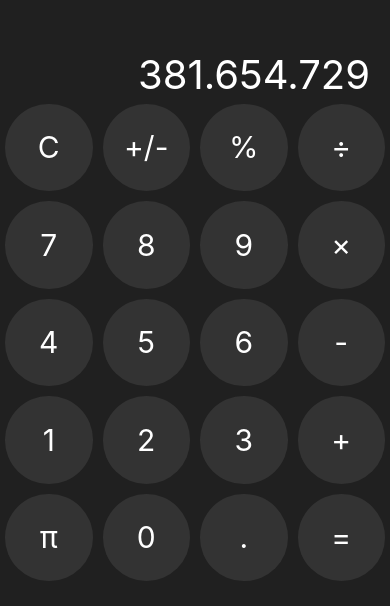
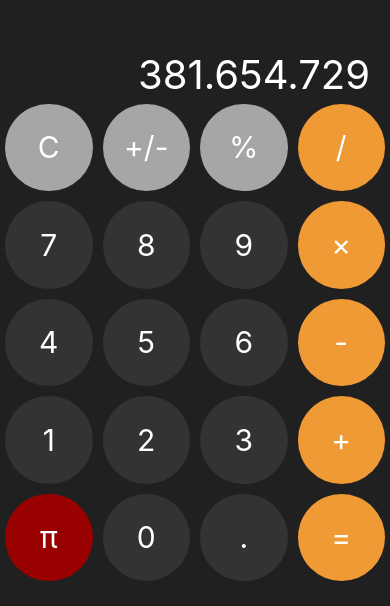
Before and after one commit to JarneAdam/Cross-Platform_Development_Exercise_Les_5_Calculator, a React Native app: screen / in a window 390 px wide. Shown: the part 238-844 px from the top of the page. Built offline with nearby package versions, Linux system fonts and the light colour scheme.

Commit message:
Added theme's to the buttons

```diff
--- a/App.js
+++ b/App.js
@@ -10,34 +10,34 @@ export default function App() {
       <Display />
       <View style={styles.buttonContainer}>
         <View style={styles.row}>
-          <Button value="C" />
-          <Button value="+/-" />
-          <Button value="%" />
-          <Button value="÷" />
+          <Button value="C" thema="alternative" />
+          <Button value="+/-" thema="alternative" />
+          <Button value="%" thema="alternative" />
+          <Button value="/" thema="accent" />
         </View>
         <View style={styles.row}>
           <Button value="7" />
           <Button value="8" />
           <Button value="9" />
-          <Button value="×" />
+          <Button value="×" thema="accent" />
         </View>
         <View style={styles.row}>
           <Button value="4" />
           <Button value="5" />
           <Button value="6" />
-          <Button value="-" />
+          <Button value="-" thema="accent" />
         </View>
         <View style={styles.row}>
           <Button value="1" />
           <Button value="2" />
           <Button value="3" />
-          <Button value="+" />
+          <Button value="+" thema="accent" />
         </View>
         <View style={styles.row}>
-          <Button value="π" />
+          <Button value="π" thema="super" />
           <Button value="0" />
           <Button value="." />
-          <Button value="=" />
+          <Button value="=" thema="accent" />
         </View>
       </View>
     </View>
--- a/src/components/Button.js
+++ b/src/components/Button.js
@@ -5,9 +5,19 @@ import theme from '../styles/theme.styles';
 const { width } = Dimensions.get('window');
 const buttonWidth = width / 4;
 
-const Button = ({ value = '0' }) => {
+const Button = ({ value = '0', thema }) => {
+    // Bepaal de achtergrondkleur op basis van het thema
+    let backgroundColor = {};
+    if (thema === 'accent') {
+        backgroundColor = { backgroundColor: theme.BUTTON_ACCENT };
+    } else if (thema === 'alternative') {
+        backgroundColor = { backgroundColor: theme.BUTTON_ALTERNATIVE };
+    } else if (thema === 'super') {
+        backgroundColor = { backgroundColor: theme.BUTTON_SUPER };
+    }
+
     return (
-        <TouchableOpacity style={styles.button}>
+        <TouchableOpacity style={[styles.button, backgroundColor]}>
             <Text style={styles.text}>{value}</Text>
         </TouchableOpacity>
     );
```
